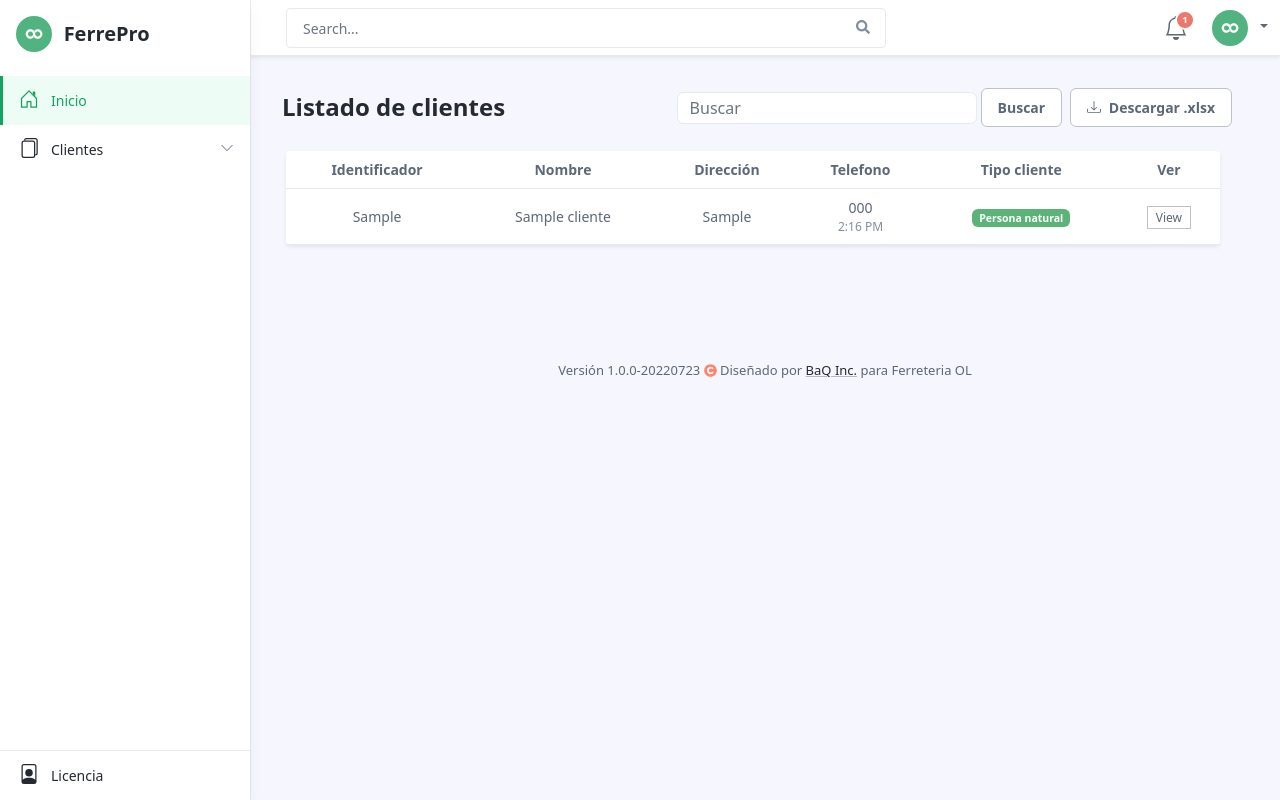
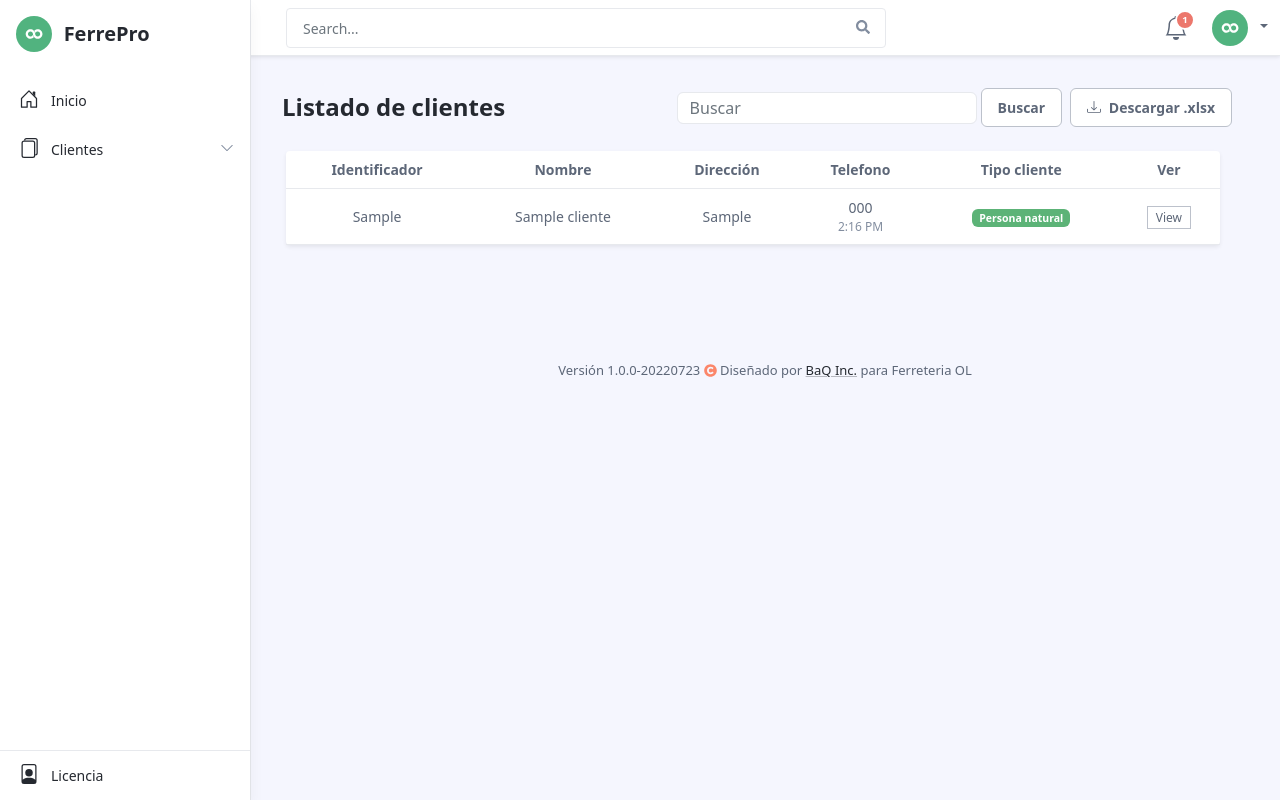
Before and after one commit to brahiamcarmen/FerreApp-Web, a Django app: page /usuarios/listadoclientes in a window 1280 px wide. Run offline with Django 3.2, Linux system fonts and the light colour scheme; a user stored in the database is signed in; tables that the repository leaves empty hold one stand-in row (values such as "Sample post"); some libraries are stand-ins or nearby versions.

Commit message:
Version 9

```diff
--- a/usuarios/templates/usuarios/base.html
+++ b/usuarios/templates/usuarios/base.html
@@ -1,4 +1,5 @@
 {% load static %}
+
 <!DOCTYPE html>
 <html lang="en">
 <head>
@@ -111,7 +112,7 @@
 				    <ul class="app-menu list-unstyled accordion" id="menu-accordion">
 					    <li class="nav-item">
 					        <!--//Bootstrap Icons: https://icons.getbootstrap.com/ -->
-					        <a class="nav-link active" href="{% url 'usuarios:inicio' %}">
+					        <a class="nav-link" href="{% url 'usuarios:inicio' %}">
 						        <span class="nav-icon">
 						        <svg width="1em" height="1em" viewBox="0 0 16 16" class="bi bi-house-door" fill="currentColor">
 								  	<path fill-rule="evenodd" d="M7.646 1.146a.5.5 0 0 1 .708 0l6 6a.5.5 0 0 1 .146.354v7a.5.5 0 0 1-.5.5H9.5a.5.5 0 0 1-.5-.5v-4H7v4a.5.5 0 0 1-.5.5H2a.5.5 0 0 1-.5-.5v-7a.5.5 0 0 1 .146-.354l6-6zM2.5 7.707V14H6v-4a.5.5 0 0 1 .5-.5h3a.5.5 0 0 1 .5.5v4h3.5V7.707L8 2.207l-5.5 5.5z"/>
--- a/usuarios/templates/usuarios/listadoclientes.html
+++ b/usuarios/templates/usuarios/listadoclientes.html
@@ -2,6 +2,7 @@
 {% load static %}
 {% block styles %}
 {% endblock %}
+{% load humanize %}
 {%block title %} <title>LC</title> {%endblock%}
 {% block content %}
 {% include 'usuarios/alerts.html' %}
@@ -57,7 +58,7 @@
                                 <tbody>
                                     {% for cliente in clientes %}
                                     <tr>
-                                        <td class="cell">{{cliente.Idcliente}}</td>
+                                        <td class="cell">{{cliente.Idcliente|intcomma}}</td>
                                         <td class="cell">{{cliente.Nombrecompleto}}</td>
                                         <td class="cell">{{cliente.Direccion}}</td>
                                         <td class="cell"><span>{{cliente.Telefono}}</span><span class="note">2:16 PM</span></td>
```
Also changed, not shown: usuarios/templates/usuarios/inicio.html (+9 -10 lines).
